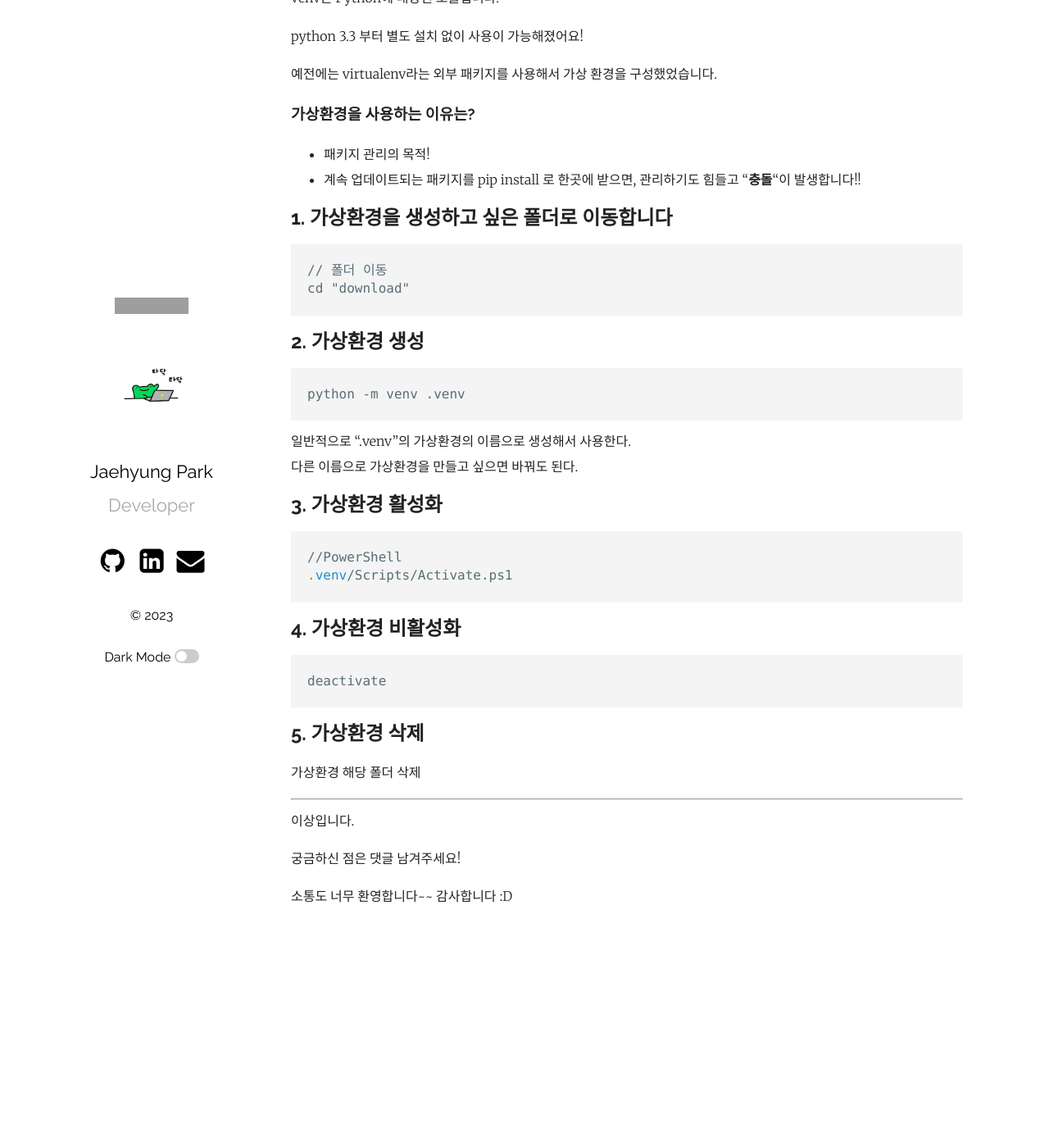
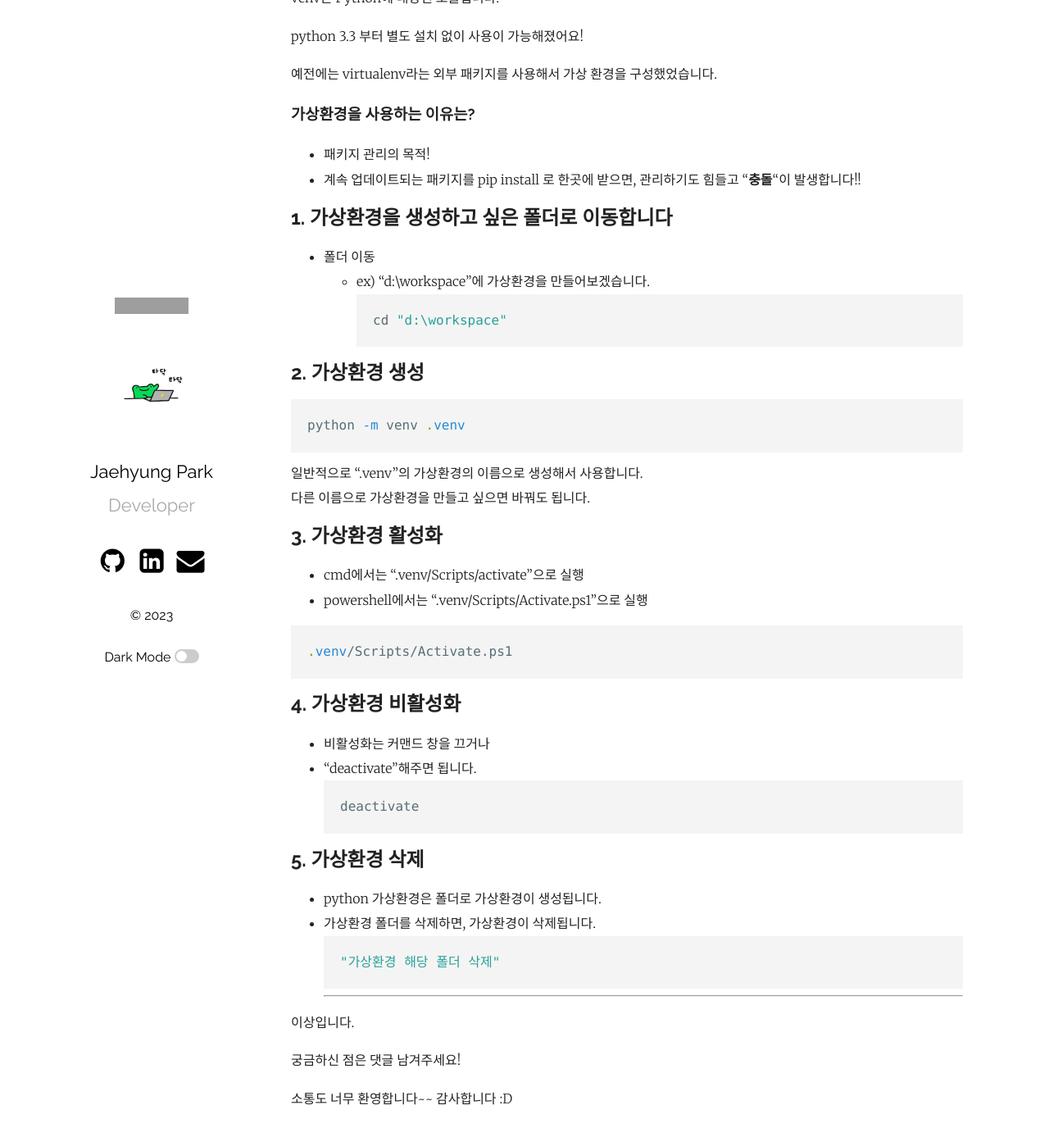
Before and after one commit to jbro321/jbro321.github.io, a Jekyll site: the page built from _posts/Tech/Python/2023-04-05-Python_venv_mk_del.md, in a window 1280 px wide and 1400 px high, scrolled down 369 px. Shown: the top 1387 px of the window at 82% size. Built offline with Jekyll 4.4.1, drawn with Linux system fonts in a browser that asks for light colours; comment, search, counter and statistics services are not loaded; before the commit the page ends 1523 px from its top, so only the background shows below that; grey boxes are pictures that could not be loaded.

Commit message:
update python venv

````diff
--- a/_posts/Tech/Python/2023-04-05-Python_venv_mk_del.md
+++ b/_posts/Tech/Python/2023-04-05-Python_venv_mk_del.md
@@ -24,38 +24,42 @@ python 3.3 부터 별도 설치 없이 사용이 가능해졌어요!
 -   계속 업데이트되는 패키지를 pip install 로 한곳에 받으면, 관리하기도 힘들고 "**충돌**"이 발생합니다!!
 
 ## 1. 가상환경을 생성하고 싶은 폴더로 이동합니다
-
-```
-// 폴더 이동
-cd "download"
+- 폴더 이동
+    - ex) "d:\workspace"에 가상환경을 만들어보겠습니다.
+```powershell
+cd "d:\workspace"
 ```
 
 ## 2. 가상환경 생성
 
-```
+```powershell
 python -m venv .venv
 ```
 
-일반적으로 ".venv"의 가상환경의 이름으로 생성해서 사용한다.
-다른 이름으로 가상환경을 만들고 싶으면 바꿔도 된다.
+일반적으로 ".venv"의 가상환경의 이름으로 생성해서 사용합니다.
+다른 이름으로 가상환경을 만들고 싶으면 바꿔도 됩니다.
 
 ## 3. 가상환경 활성화
+- cmd에서는 ".venv/Scripts/activate"으로 실행
+- powershell에서는 ".venv/Scripts/Activate.ps1"으로 실행
 
 ```powershell
-//PowerShell
 .venv/Scripts/Activate.ps1
 ```
 
 ## 4. 가상환경 비활성화
-
-```
+- 비활성화는 커맨드 창을 끄거나
+- "deactivate"해주면 됩니다.
+```powershell
 deactivate
 ```
 
 ## 5. 가상환경 삭제
-
-가상환경 해당 폴더 삭제
-
+- python 가상환경은 폴더로 가상환경이 생성됩니다.
+- 가상환경 폴더를 삭제하면, 가상환경이 삭제됩니다.
+```powershell
+"가상환경 해당 폴더 삭제"
+```
 ---
 
 이상입니다.
````
